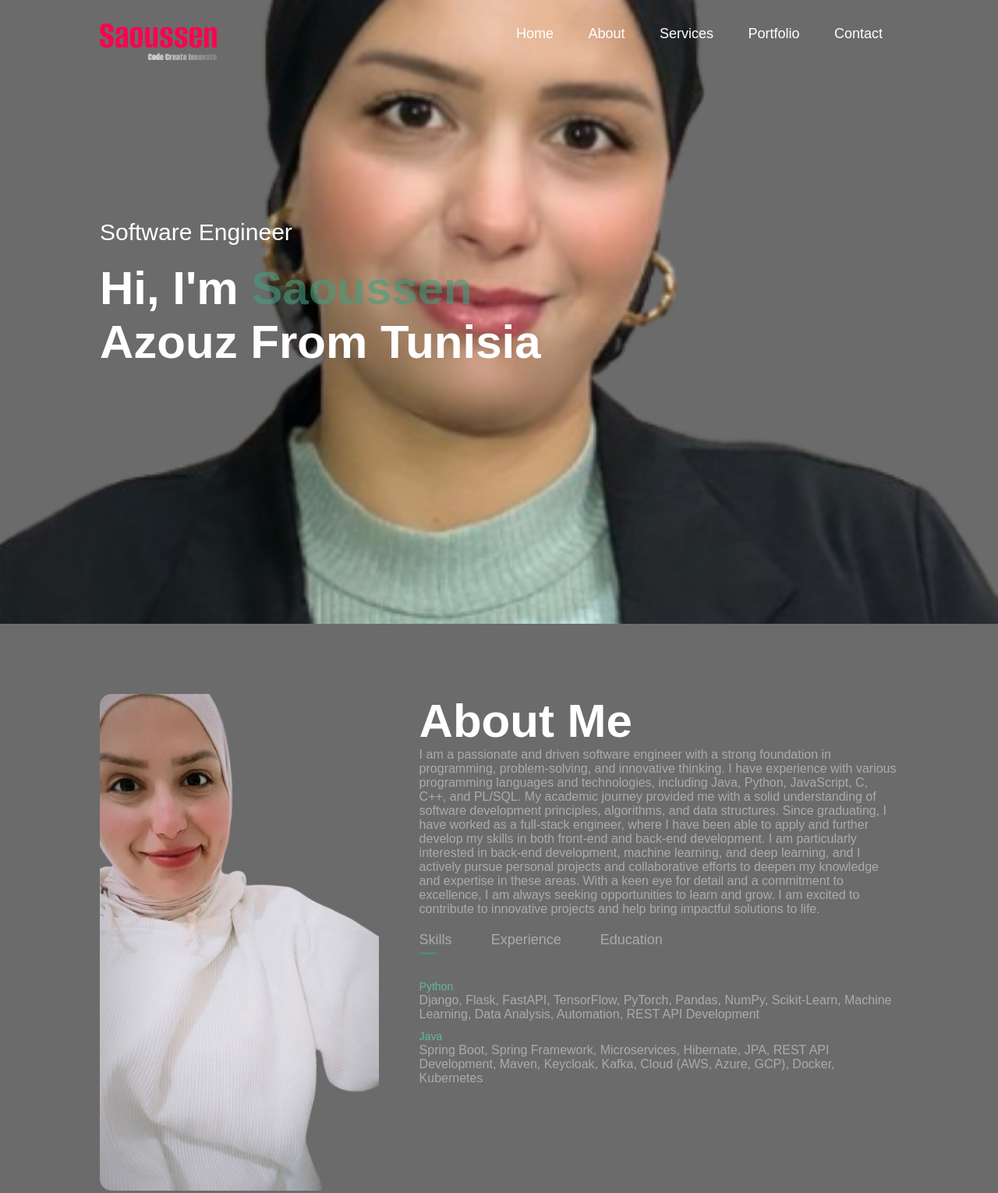
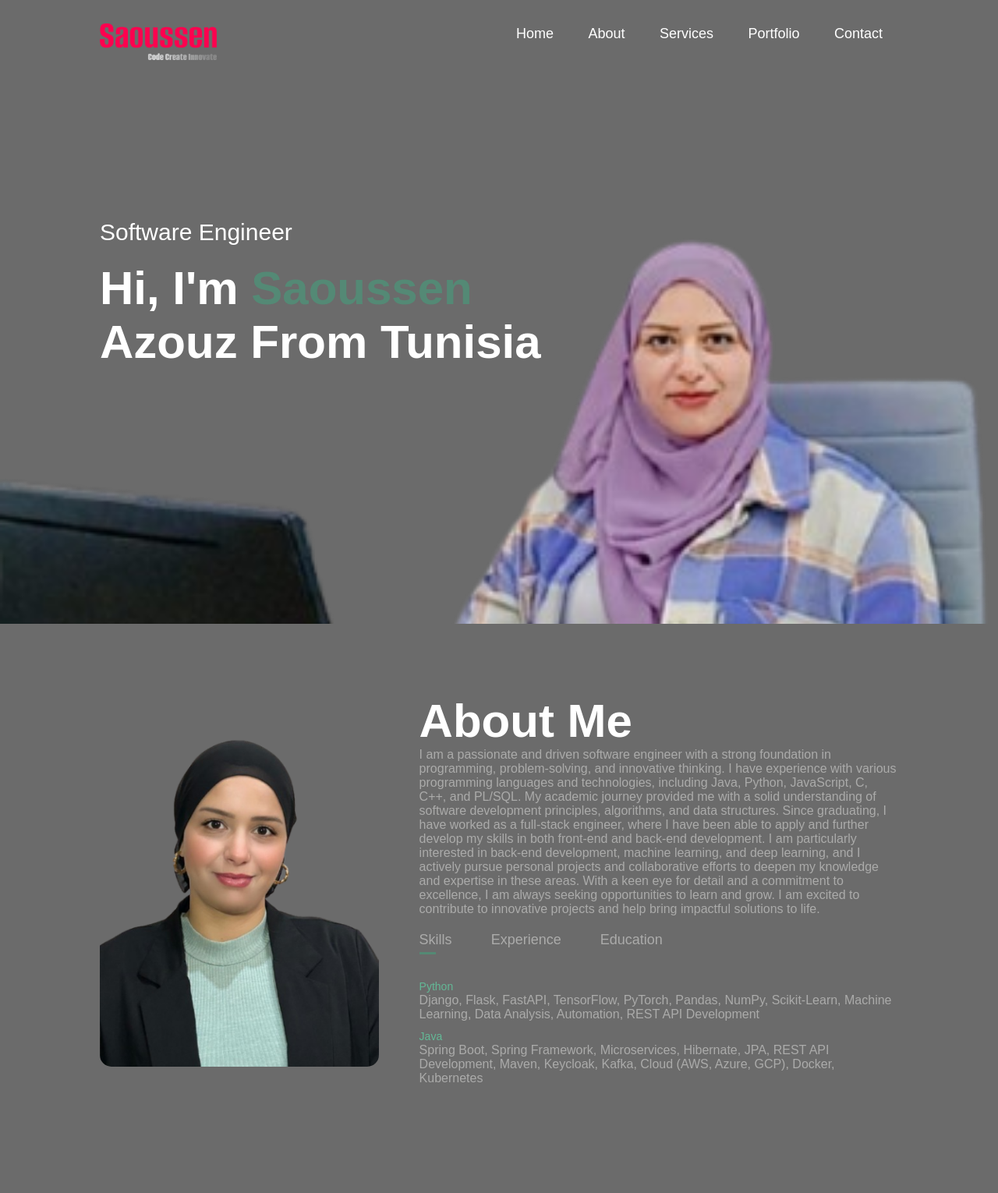
Before and after one commit to AzouzSaoussen/AzouzSaoussen.github.io, a plain HTML site: page index.html in a window 1280 px wide. Shown: the top 1530 px of the page at 78% size. Drawn offline with Linux system fonts and the light colour scheme.

Commit message:
Update portfolio with other changes

```diff
--- a/index.html
+++ b/index.html
@@ -34,7 +34,7 @@
             <div class="container">
                 <div class="row">
                     <div class="about-col-1">
-                        <img src="images/background1.png" alt="">
+                        <img src="images/main.png" alt="">
                     </div>
                     <div class="about-col-2">
                         <h1 class="sub-title">About Me</h1>
--- a/style.css
+++ b/style.css
@@ -14,7 +14,7 @@ body{
 #header{
     width: 100%;
     height: 100vh;
-    background-image: url(images/main.png);
+    background-image: url(images/1.png);
     background-size: cover;
     background-position: center;
 }
```
Also changed, not shown: images/official.png (added).
